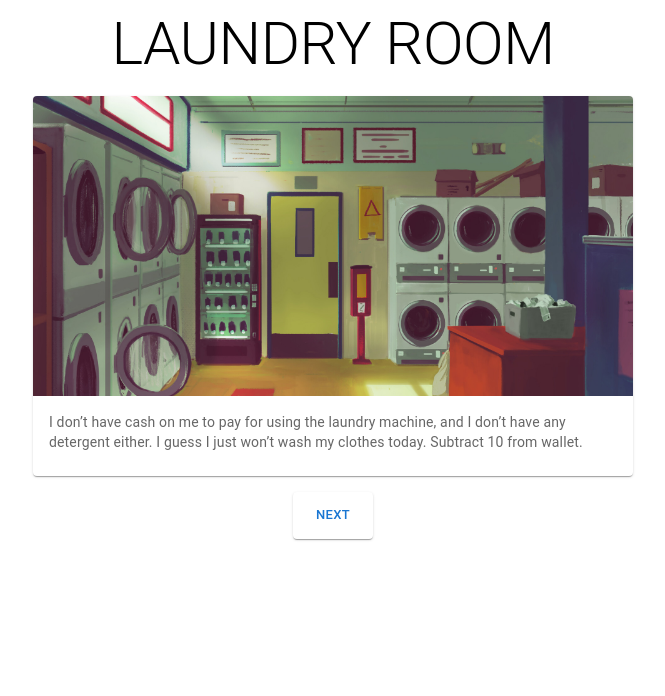
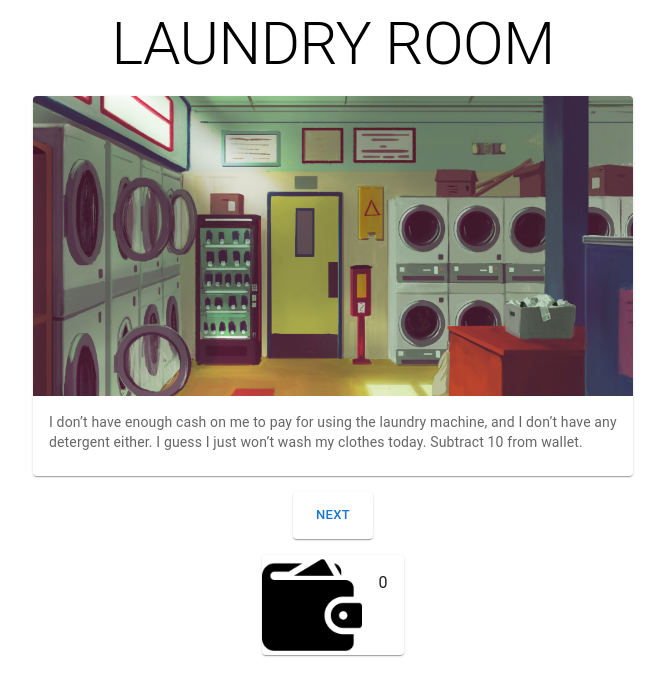
Before and after one commit to clairte/Day-In-A-Life, a React (Create React App) app in the folder client/: page /laundry in a window 1280 px wide. Shown: the top 696 px of the page, without its empty margins (307-972 px from the left). Built offline with nearby package versions, Linux system fonts and the light colour scheme.

Commit message:
Add CoinCard to keep track of money

```diff
--- a/client/src/App.js
+++ b/client/src/App.js
@@ -1,5 +1,5 @@
 import React from 'react';
-import {BrowserRouter as Router, Routes, Route, Navigate} from "react-router-dom";
+import {BrowserRouter as Router, Routes, Route} from "react-router-dom";
 
 import Home from './pages/Home.js';
 import Morning from './pages/Morning.js';
@@ -8,6 +8,7 @@ import Laundry from './pages/Laundry.js';
 //Components for testing
 import ChoiceCard from './components/ChoiceCard.js';
 import ScenarioCard from './components/ScenarioCard.js';
+import CoinCard from './components/CoinCard.js';
 
 function App() {
   return (
@@ -20,6 +21,7 @@ function App() {
 
             <Route path="/choiceCard" element={<ChoiceCard />} />
             <Route path="/scenarioCard" element={<ScenarioCard />} />
+            <Route path="/coinCard" element={<CoinCard />} />
           </Routes>
       </Router>
     </div>
--- a/client/src/components/CoinCard.js
+++ b/client/src/components/CoinCard.js
@@ -1,11 +1,31 @@
 import React from 'react';
+
+import Card from '@mui/material/Card';
+import CardMedia from '@mui/material/CardMedia';
+import CardContent from '@mui/material/CardContent';
+import Typography from '@mui/material/Typography';
+
+import Wallet from '../images/wallet.png';
 
 function CoinCard ({value}) {
 
     return(
-        <div>
-            <p> Coin Card </p>
-        </div>
+        <Card
+        sx={{ display:'flex'}}
+        >
+            <CardMedia
+                component="img"
+                alt="shower"
+                image={Wallet}
+                height="100"
+                width="200"
+            />
+            <CardContent sx={{ flex: '1 0 auto', p:'2' }}>
+                <Typography variant="body1">
+                    {value}
+                 </Typography>
+            </CardContent>
+        </Card>
     )
 }
 
--- a/client/src/components/ResultsPage.js
+++ b/client/src/components/ResultsPage.js
@@ -6,8 +6,9 @@ import Box from '@mui/material/Box';
 
 import ScenarioCard from '../components/ScenarioCard';
 import ChoiceCard from '../components/ChoiceCard';
+import CoinCard from './CoinCard';
 
-function ResultsPage ({title, results, image, nextRoute}) {
+function ResultsPage ({title, results, image, nextRoute, coinValue}) {
     return(
         <Box
         display="flex"
@@ -47,6 +48,9 @@ function ResultsPage ({title, results, image, nextRoute}) {
                         </Grid>
                     </Grid>
                 </Grid>
+                <Grid item>
+                    <CoinCard value={coinValue} />
+                </Grid>
             </Grid>
         </Box>
     )
--- a/client/src/components/ScenarioPage.js
+++ b/client/src/components/ScenarioPage.js
@@ -6,8 +6,9 @@ import Box from '@mui/material/Box';
 
 import ScenarioCard from '../components/ScenarioCard';
 import ChoiceCard from '../components/ChoiceCard';
+import CoinCard from './CoinCard';
 
-function ScenarioPage ({title, scenario, image, choice1, route1, choice2, route2}){
+function ScenarioPage ({title, scenario, image, choice1, route1, choice2, route2, coinValue}){
 
     return(
         <Box
@@ -54,6 +55,9 @@ function ScenarioPage ({title, scenario, image, choice1, route1, choice2, route2
                         </Grid>
                     </Grid>
                 </Grid>
+                <Grid item>
+                    <CoinCard value={coinValue} />
+                </Grid>
             </Grid>
         </Box>
     )
--- a/client/src/pages/Laundry.js
+++ b/client/src/pages/Laundry.js
@@ -1,13 +1,6 @@
 import React from 'react';
 
 import ResultsPage from '../components/ResultsPage';
-
-import Grid from '@mui/material/Grid';
-import Typography from '@mui/material/Typography';
-import Box from '@mui/material/Box';
-
-import ScenarioCard from '../components/ScenarioCard';
-import ChoiceCard from '../components/ChoiceCard';
 
 import LaundryRoom from '../images/laundry.jpg';
 
@@ -16,9 +9,10 @@ function Laundry () {
         <div>
             <ResultsPage
                 title="LAUNDRY ROOM"
-                results="I don’t have cash on me to pay for using the laundry machine, and I don’t have any detergent either. I guess I just won’t wash my clothes today. Subtract 10 from wallet."
+                results="I don’t have enough cash on me to pay for using the laundry machine, and I don’t have any detergent either. I guess I just won’t wash my clothes today. Subtract 10 from wallet."
                 image={LaundryRoom}
                 nextRoute="/day"
+                coinValue="0"
             />
         </div>
     )
--- a/client/src/pages/Morning.js
+++ b/client/src/pages/Morning.js
@@ -16,6 +16,7 @@ function Morning (){
                 route1="/shower"
                 choice2="Wash clothes"
                 route2="/laundry"
+                coinValue="10"
             />
         </div>
     )
```
Also changed, not shown: client/src/images/wallet.png (added).
